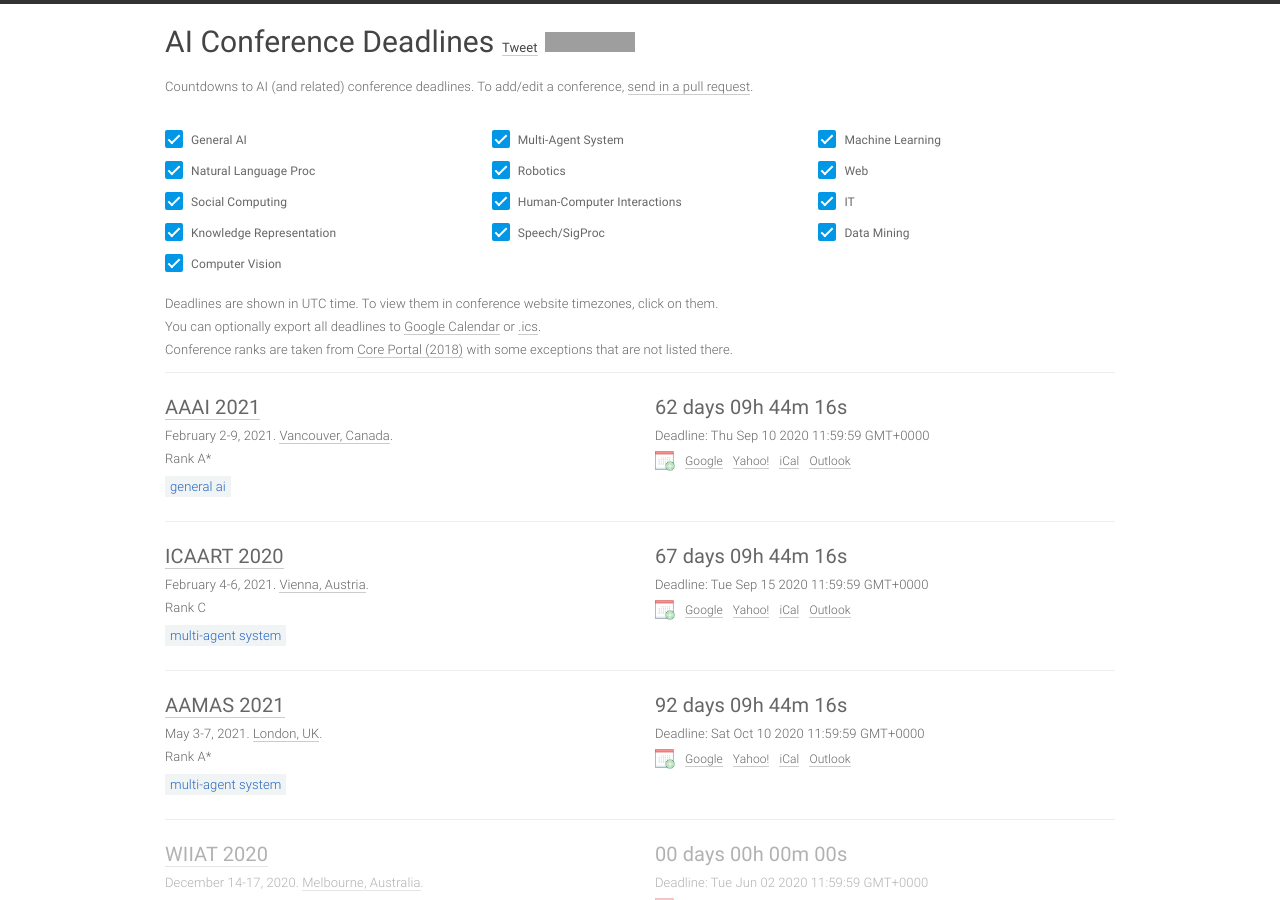
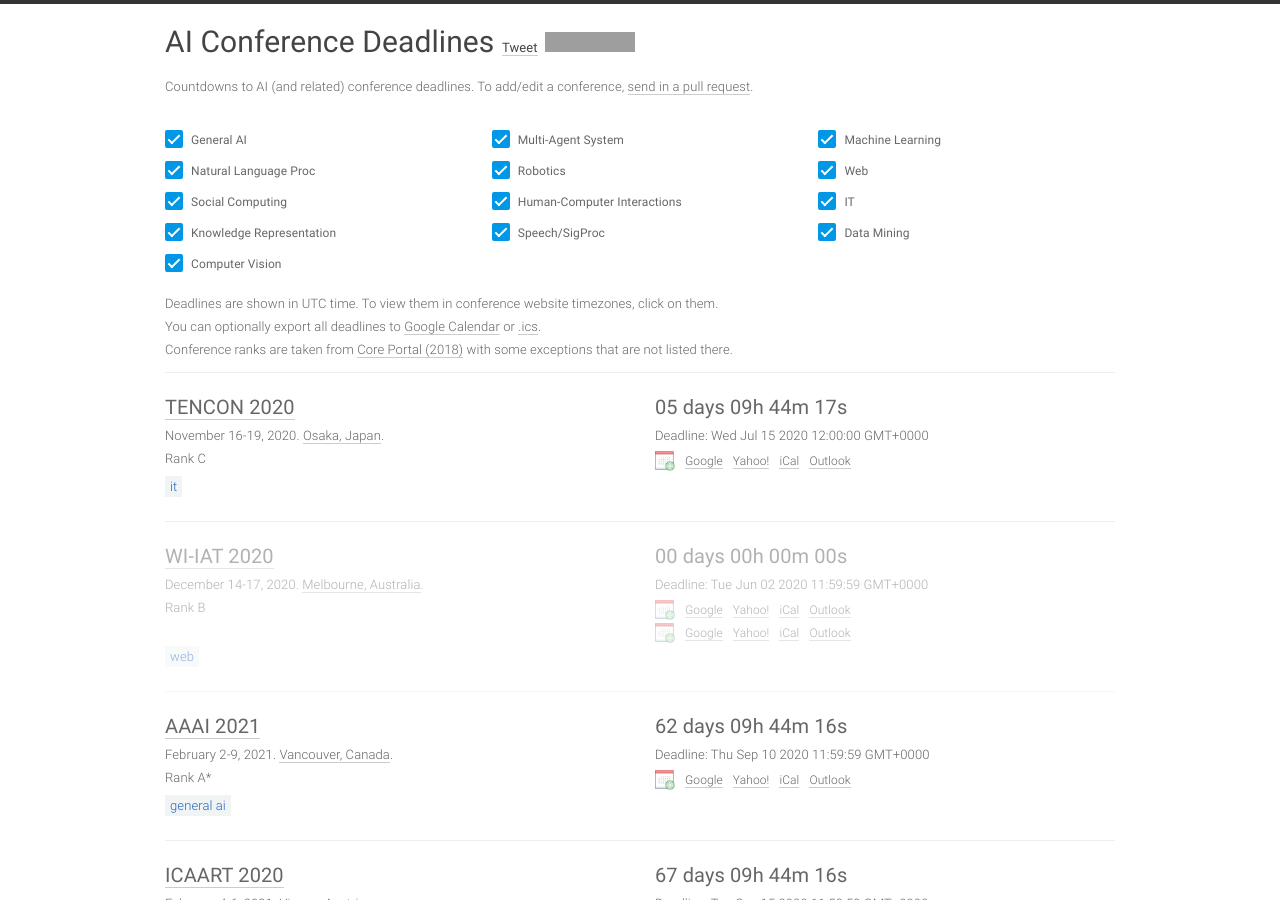
Before and after one commit to ryutaAri/ryutaAri.github.io, a Jekyll site: the page built from index.html, in a window 1280 px wide and 900 px high. Built offline with Jekyll 4.4.1, drawn with Linux system fonts in a browser that asks for light colours; comment, search, counter and statistics services are not loaded; some of the changed text lies outside the part shown; grey boxes are pictures that could not be loaded.

Commit message:
added tencon2020 and wi-iat2020

```diff
--- a/_data/conferences.yml
+++ b/_data/conferences.yml
@@ -1,5 +1,27 @@
 
 ---
+
+- title: TENCON
+  year: 2020
+  id: tencon2020
+  link: 'http://www.tencon2020.net/authors/submission.html'
+  deadline: '2020-07-15'
+  timezone: UTC-12
+  date: November 16-19, 2020
+  place: Osaka, Japan
+  sub: IT
+  note: 'Rank C'
+
+- title: WI-IAT
+  year: 2020
+  id: wiiat2020
+  link: 'http://wi2020.vcrab.com.au'
+  deadline: '2020-08-01'
+  timezone: UTC-12
+  date: December 14-17, 2020
+  place: Melbourne, Australia
+  sub: WEB
+  note: 'Rank B'
 
 - title: AAAI
   year: 2021
```
